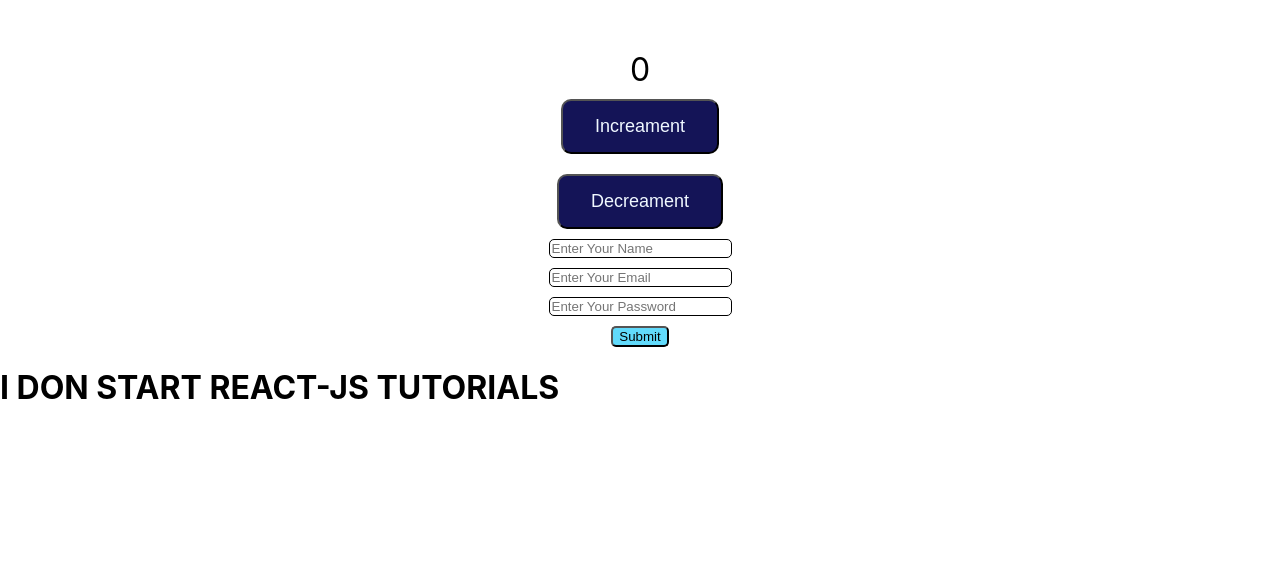
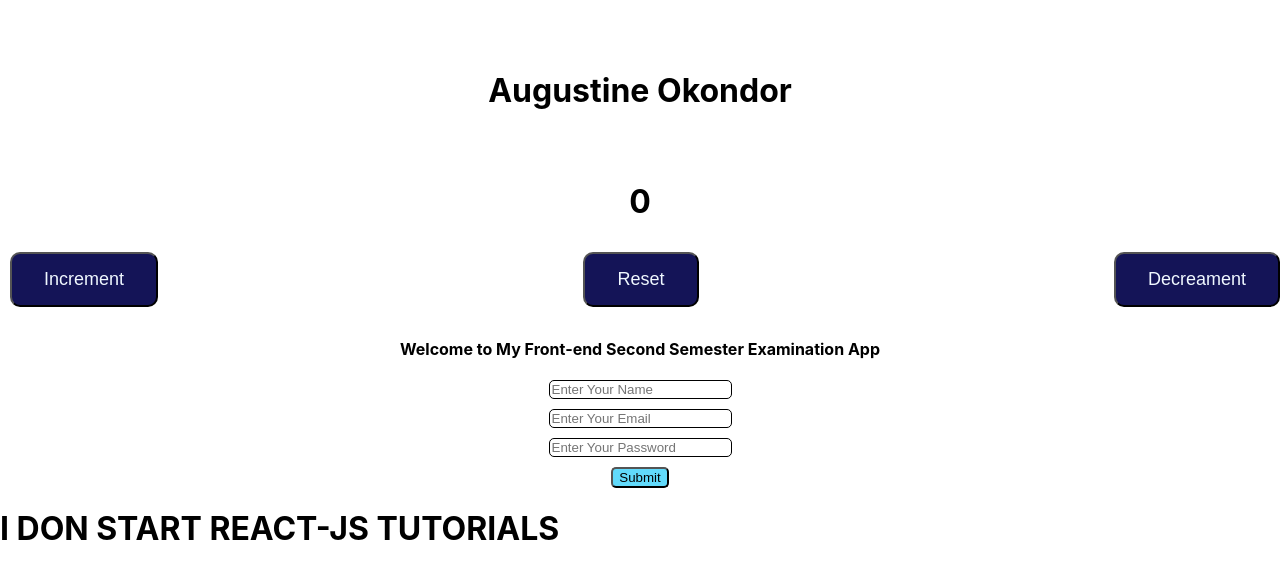
Before and after one commit to Imagi-nations/Second-Semester-Examination, a React (Create React App) app: page / in a window 1280 px wide. Shown: the top 578 px of the page. Built offline with nearby package versions, Linux system fonts and the light colour scheme.

Commit message:
unfinished project deadline submission

```diff
--- a/package.json
+++ b/package.json
@@ -6,10 +6,13 @@
     "@testing-library/jest-dom": "^5.16.5",
     "@testing-library/react": "^13.3.0",
     "@testing-library/user-event": "^13.5.0",
+    "emacs": "^0.0.1",
     "react": "^18.2.0",
     "react-dom": "^18.2.0",
     "react-router-dom": "^6.4.2",
     "react-scripts": "5.0.1",
+    "vi": "^1.0.0",
+    "vim": "^0.1.0",
     "web-vitals": "^2.1.4"
   },
   "scripts": {
--- a/src/App.css
+++ b/src/App.css
@@ -1,10 +1,5 @@
 .App {
   text-align: center;
-}
-
-.App-logo {
-  height: 40vmin;
-  pointer-events: none;
 }
 
 @media (prefers-reduced-motion: no-preference) {
@@ -45,11 +40,22 @@
   justify-content: center;
 }
 
+.header{
+  display: flex;
+  flex-direction: column;
+  align-items: center;
+  margin-top: 50px;
+  justify-content: center;
+}
 .counter-label {
   font-size: xx-large;
   margin: auto;
+  display: flex;
+  flex-direction: row;
+  align-items: center;
+  justify-content: center;
 }
-.action-btn {
+.increment-btn {
   background-color: rgb(20, 20, 87);
   text-align: center;
   text-decoration: none;
@@ -58,6 +64,32 @@
   font: 600;
   border-radius: 10px;
   margin: 10px 10px;
+  padding: 15px 32px;
+  color: aliceblue;
+}
+
+.decrement-btn {
+  background-color: rgb(20, 20, 87);
+  text-align: center;
+  text-decoration: none;
+  display: inline-block;
+  font-size: large;
+  font: 600;
+  border-radius: 10px;
+  margin: ;
+  padding: 15px 32px;
+  color: aliceblue;
+}
+
+.reset-btn {
+  background-color: rgb(20, 20, 87);
+  text-align: center;
+  text-decoration: none;
+  display: inline-block;
+  font-size: large;
+  font: 600;
+  border-radius: 10px;
+  margin: auto;
   padding: 15px 32px;
   color: aliceblue;
 }
--- a/src/App.js
+++ b/src/App.js
@@ -1,36 +1,18 @@
-import React from "react";
-import { ReactDOM } from "react";
-
-import css from ".//App.css";
+import { React } from "react";
+//import { BrowserRouter } from "react-router-dom";
+import FormHandler from "./components/form";
+import Counter from "./components/Counter";
+import Header from "./components/Header";
 
 function App() {
-  const handleClick = (event) => {
-    alert("Hello you clicked me");
-  };
   return (
-  <>
-      <section className="counter-container">
-        <div className="counter-label">0</div>
-        <button className="action-btn">Increament</button>
-        <button className="action-btn"> Decreament </button>
-      </section>
-
-      < div>
-      <form className="form-container">
-        <input type="text" placeholder="Enter Your Name">
-
-        </input>
-        <input type="email" placeholder="Enter Your Email">
-
-        </input>
-        <input type="password" placeholder="Enter Your Password">
-
-        </input>
-
-        <button type="submit"> Submit </button>
-      </form>
+    <>
+      <Header />
+      <Counter />
+      <div className="form">
+        <FormHandler />
       </div>
-      </>
+    </>
   );
 }
 
--- /dev/null
+++ b/src/components/Counter.js
@@ -0,0 +1,29 @@
+import { React, useState } from "react";
+
+function Counter() {
+  let [value, setValue] = useState(0);
+
+  const handleDecrement = () => setValue(value - 1);
+
+  const handleIncrement = () => setValue(value + 1);
+
+  const handleReset = () => setValue(0);
+
+  return (
+    <>
+      <h1 className="counter-container">{value}</h1>
+      <div className="counter-label">
+      <button className="increment-btn" onClick={handleIncrement}>
+        Increment
+      </button>
+      <button className="reset-btn" onClick={handleReset}>
+        Reset
+      </button>
+      <button className="decrement-btn" onClick={handleDecrement}>
+        Decreament
+      </button>
+      </div>
+    </>
+  );
+}
+export default Counter;
--- /dev/null
+++ b/src/components/Header.js
@@ -0,0 +1,10 @@
+import React from "react";
+
+function Header(){
+
+    return(
+        <div className="header"><h1> Augustine Okondor</h1></div>
+    )
+}
+
+export default Header
--- /dev/null
+++ b/src/components/form.js
@@ -0,0 +1,24 @@
+import React from "react";
+function FormHandler(){
+  const participantNumber =() => Math.random;
+  const ParticipantId =()=> participantNumber();
+return (
+    <form className="form-container">
+
+    <h4> Welcome to My Front-end Second Semester Examination App</h4>
+    <input type="text" placeholder="Enter Your Name">
+
+    </input>
+    <input type="email" placeholder="Enter Your Email">
+
+    </input>
+    <input type="password" placeholder="Enter Your Password">
+
+    </input>
+
+    <button type="submit" onClick={(e)=>{e.preventDefault()}}> Submit </button>
+  </form>
+);
+}
+
+export default FormHandler;
--- a/src/index.js
+++ b/src/index.js
@@ -1,6 +1,7 @@
 import React from 'react';
 import ReactDOM from 'react-dom/client';
 import './index.css';
+import './App.css';
 import App from './App';
 import reportWebVitals from './reportWebVitals';
 
```
Also changed, not shown: src/Hooks/FetchAPI.js (added, +7 -0 lines), src/Hooks/useReducer.js (added), 1 other file (tests, documents, lock files or other folders).
